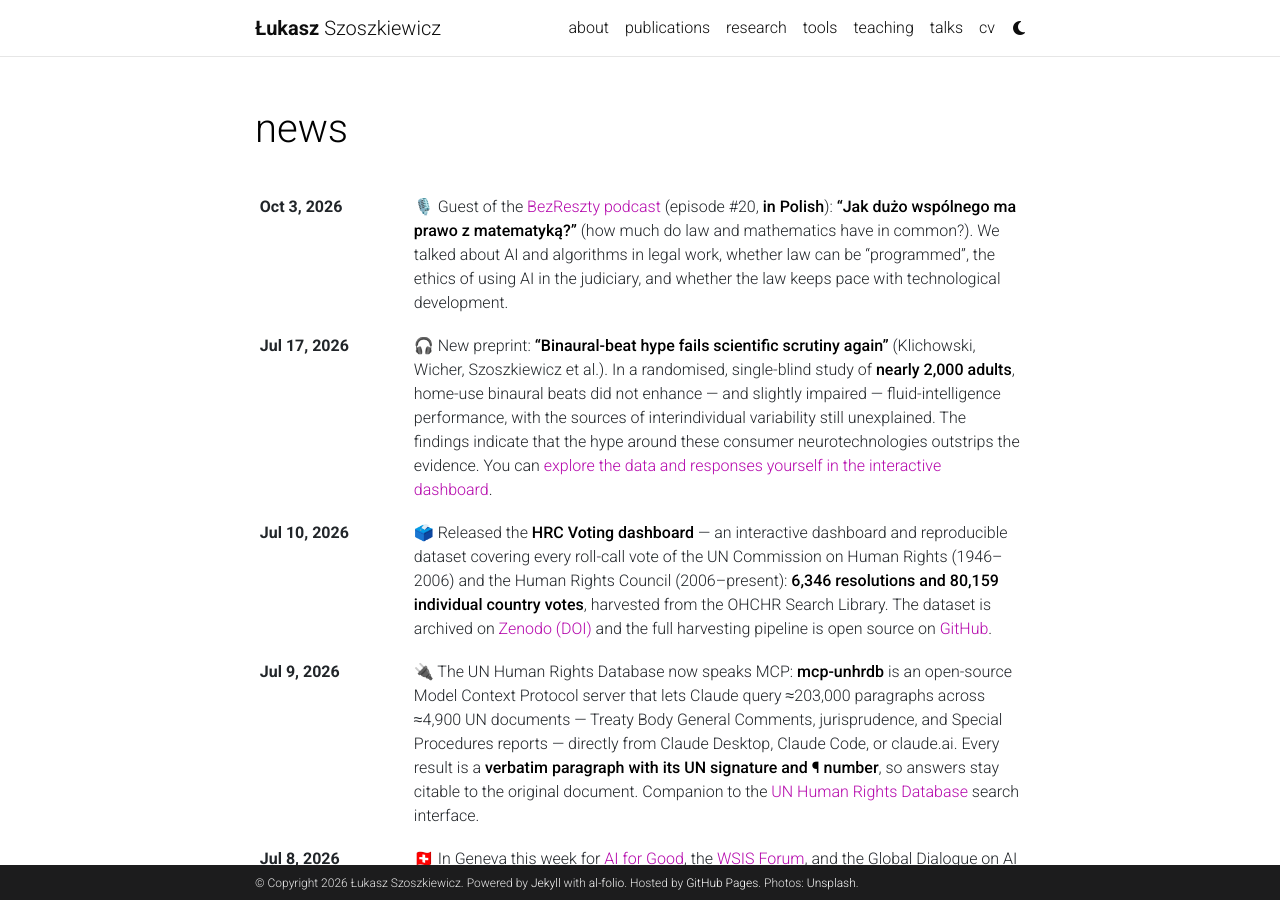
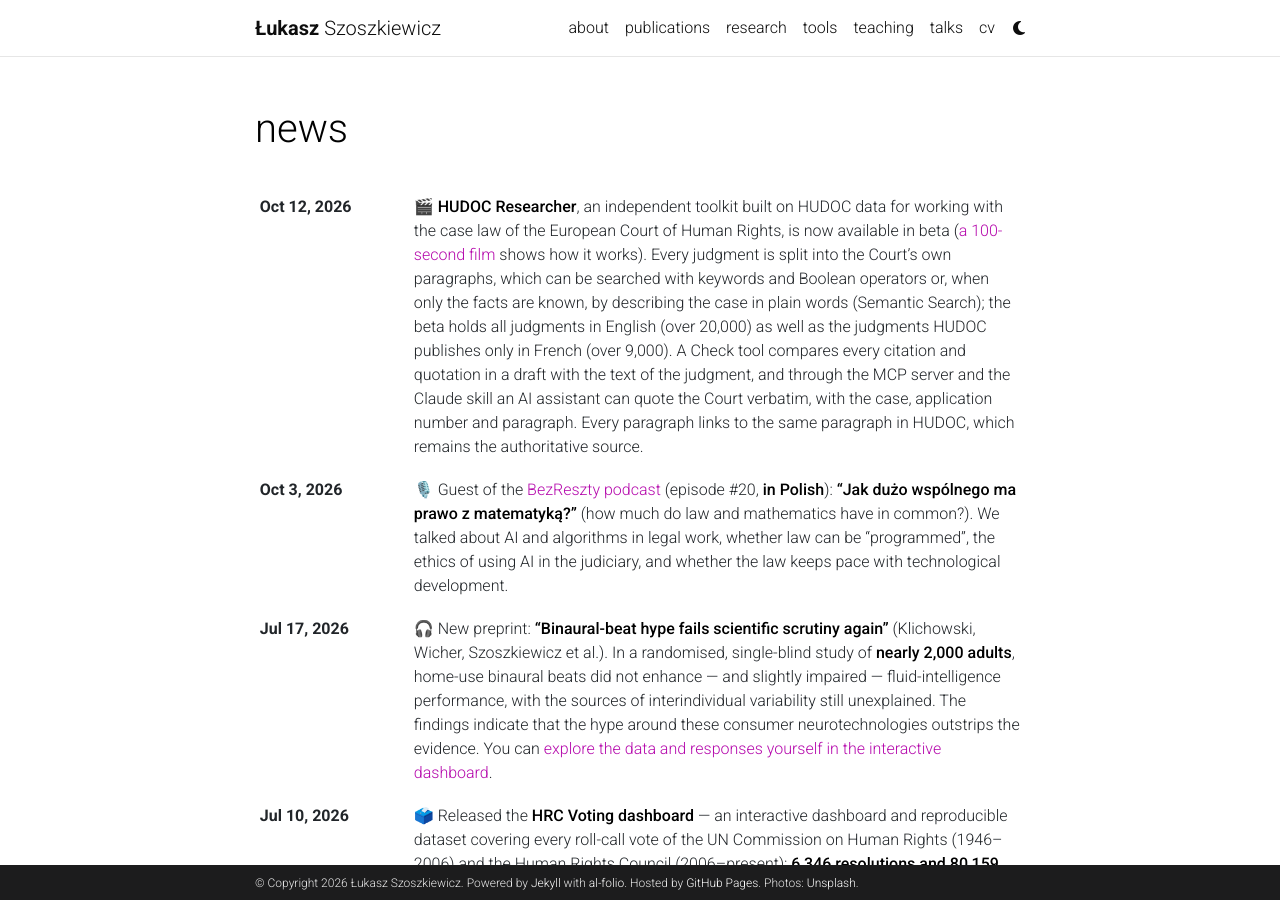
Before and after one commit to lszoszk/lszoszk.github.io, a Jekyll site: the page built from news.html, in a window 1280 px wide and 900 px high. Built offline with Jekyll 4.4.1, drawn with Linux system fonts in a browser that asks for light colours; emoji names are drawn with the system emoji font; comment, search, counter and statistics services are not loaded; a style sheet for code colours, icons or effects is not loaded.

Commit message:
Add news and film for the HUDOC Researcher launch
News item for the beta launch, and the 100-second film (v5, English
subtitles, re-encoded to 17 MB for the web) embedded on the project page with
a poster, a transcript and VideoObject markup.

Co-Authored-By: Claude Opus 5.5 <noreply@anthropic.com>

```diff
--- a/_tools/hudoc-researcher.md
+++ b/_tools/hudoc-researcher.md
@@ -30,6 +30,26 @@ giscus_comments: true
   <div><strong>Bidirectional</strong><span>citation tracking</span></div>
 </div>
 
+## Film
+
+<figure id="film">
+  <video controls preload="metadata" playsinline style="width:100%;height:auto" class="rounded z-depth-1" poster="{{ '/assets/img/tools/hudoc-researcher-film-poster.jpg' | relative_url }}">
+    <source src="{{ '/assets/video/hudoc-researcher-film.mp4' | relative_url }}" type="video/mp4">
+    Your browser cannot play embedded video; <a href="{{ '/assets/video/hudoc-researcher-film.mp4' | relative_url }}">download the film (mp4, 17 MB)</a>.
+  </video>
+  <figcaption class="caption">HUDOC Researcher in 100 seconds (English subtitles).</figcaption>
+</figure>
+
+<details>
+  <summary>Transcript</summary>
+<p>Working with the tens of thousands of judgments of the European Court of Human Rights usually means a database search and then other tools (PDFs, spreadsheets, notes, reference managers) to organize the results by hand. HUDOC Researcher, an independent toolkit built on HUDOC data, brings that work into one place.</p>
+<p>Every judgment is split into the Court's own paragraphs, each labelled with the part of the judgment it belongs to. Search takes keywords, phrases and Boolean operators, as in HUDOC, and a side drawer shows the paragraph in its context, with a link to the same paragraph in HUDOC and a ready OSCOLA citation. The beta holds all the judgments in English (over 20,000) and the judgments HUDOC publishes only in French (over 9,000), the most-cited also in unofficial English translation.</p>
+<p>When you know only the facts, Semantic Search lets you describe the case in plain words (in any language), and its citation network shows which judgments the Court builds on. Statistics present the whole corpus by year, formation, State, Article and outcome. Research in the age of AI brings new risks, such as invented case names and quotations, and HUDOC Researcher answers them with three tools.</p>
+<p>Check compares every citation and quotation in your draft with the text of the judgment. Through the MCP server and the Claude skill, your own AI assistant quotes the Court verbatim, with the case, application number and paragraph, instead of paraphrasing from memory. HUDOC remains the authoritative source, and HUDOC Researcher is built to keep it one click away from every paragraph.</p>
+</details>
+
+<script type="application/ld+json">{"@context": "https://schema.org", "@type": "VideoObject", "name": "HUDOC Researcher in 100 seconds", "description": "A 100-second film on HUDOC Researcher, an independent toolkit built on HUDOC data for paragraph-level work with the case law of the European Court of Human Rights: search, Semantic Search, citation network, statistics, Check, and the MCP server and Claude skill. English subtitles.", "thumbnailUrl": "https://lszoszk.github.io/assets/img/tools/hudoc-researcher-film-poster.jpg", "uploadDate": "2026-10-12", "duration": "PT1M42S", "contentUrl": "https://lszoszk.github.io/assets/video/hudoc-researcher-film.mp4", "encodingFormat": "video/mp4", "inLanguage": "en", "author": {"@type": "Person", "name": "Łukasz Szoszkiewicz"}}</script>
+
 {% include figure.html path="assets/img/tools/hudoc-semantic-search.png" title="Semantic Search finds relevant ECtHR passages from a plain-language case description." class="img-fluid rounded z-depth-1 tool-detail-image" %}
 
 ## What it does
```
Also changed, not shown: _news/announcement_36.md (added, +8 -0 lines), assets/img/tools/hudoc-researcher-film-poster.jpg (added), 1 other file.
